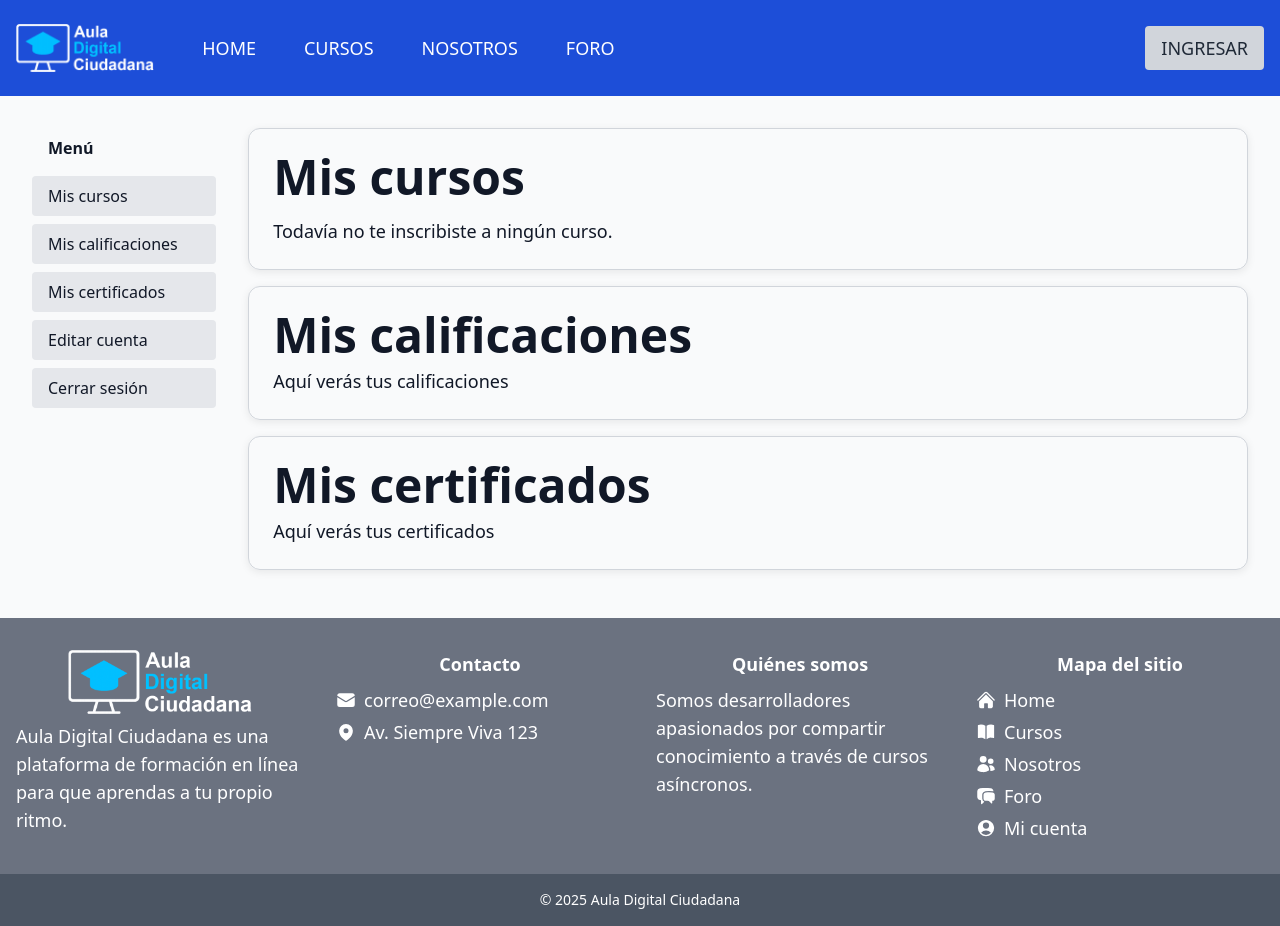
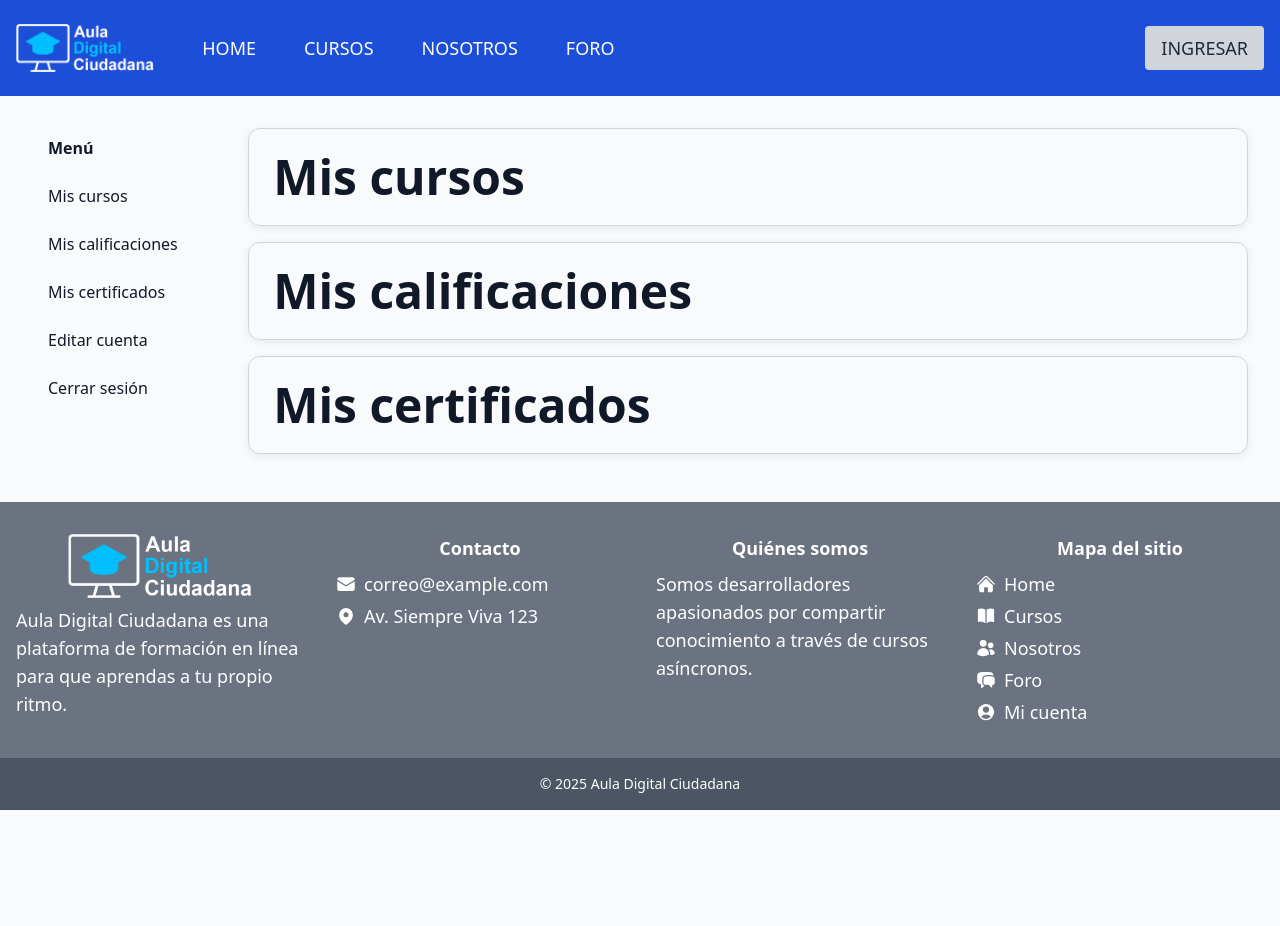
Before and after one commit to estebanaraoz/curso-webapp, a React (Vite) app: page /curso-webapp/dashboard in a window 1280 px wide. After the commit the page ends 810 px from the top, so only its background shows below. Built offline with nearby package versions, Linux system fonts and the light colour scheme.

Commit message:
Update Dashboard layout

```diff
--- a/src/pages/Dashboard.tsx
+++ b/src/pages/Dashboard.tsx
@@ -1,6 +1,6 @@
 import Navbar from '../components/Navbar'
 import Footer from '../components/Footer'
-import CourseSlider from '../components/CourseSlider'
+import CourseCard from '../components/CourseCard'
 import { useAuthStore } from '../store/auth'
 import { Link, useNavigate } from 'react-router-dom'
 import { courses } from '../data/courses'
@@ -31,24 +31,24 @@ export default function Dashboard() {
               <span className="block px-4 py-2 font-semibold">Menú</span>
             </li>
             <li>
-              <button className="w-full text-left px-4 py-2 rounded bg-gray-200 hover:bg-gray-300">
+              <button className="w-full text-left px-4 py-2 hover:text-tertiary">
                 Mis cursos
               </button>
             </li>
             <li>
-              <button className="w-full text-left px-4 py-2 rounded bg-gray-200 hover:bg-gray-300">
+              <button className="w-full text-left px-4 py-2 hover:text-tertiary">
                 Mis calificaciones
               </button>
             </li>
             <li>
-              <button className="w-full text-left px-4 py-2 rounded bg-gray-200 hover:bg-gray-300">
+              <button className="w-full text-left px-4 py-2 hover:text-tertiary">
                 Mis certificados
               </button>
             </li>
             <li>
               <Link
                 to="/perfil"
-                className="block w-full text-left px-4 py-2 rounded bg-gray-200 hover:bg-gray-300"
+                className="block w-full text-left px-4 py-2 hover:text-tertiary"
               >
                 Editar cuenta
               </Link>
@@ -56,7 +56,7 @@ export default function Dashboard() {
             <li>
               <button
                 onClick={handleLogout}
-                className="w-full text-left px-4 py-2 rounded bg-gray-200 hover:bg-gray-300"
+                className="w-full text-left px-4 py-2 hover:text-tertiary"
               >
                 Cerrar sesión
               </button>
@@ -66,54 +66,52 @@ export default function Dashboard() {
         <section className="flex-grow space-y-4 w-full">
           <div className="border border-gray-300 rounded-card shadow-card p-card space-y-4 w-full">
             <h1 className="text-5xl font-bold">Mis cursos</h1>
-            {enrolledCourses.length === 0 ? (
-              <p>Todavía no te inscribiste a ningún curso.</p>
-            ) : (
-              <>
             {currentCourses.length > 0 && (
               <div className="space-y-2">
                 <h2 className="text-4xl font-semibold">Actualmente cursando</h2>
-                    <CourseSlider
-                      courses={currentCourses.map(course => {
+                <div className="grid gap-6 items-start justify-center justify-items-center sm:justify-start sm:justify-items-start grid-cols-[repeat(auto-fill,minmax(320px,1fr))]">
+                  {currentCourses.map(course => {
                     const info = courses.find(c => c.id === course.id)
-                        return {
-                          id: course.id,
-                          title: info?.title ?? course.title,
-                          weeks: info?.weeks ?? 0,
-                          level: info?.level ?? '',
-                          image: info?.image ?? '',
-                        }
+                    return (
+                      <CourseCard
+                        key={course.id}
+                        id={course.id}
+                        title={info?.title ?? course.title}
+                        weeks={info?.weeks ?? 0}
+                        level={info?.level ?? ''}
+                        image={info?.image ?? ''}
+                      />
+                    )
                   })}
-                    />
+                </div>
               </div>
             )}
             {finishedCourses.length > 0 && (
               <div className="space-y-2">
                 <h2 className="text-4xl font-semibold">Cursos finalizados</h2>
-                    <CourseSlider
-                      courses={finishedCourses.map(course => {
+                <div className="grid gap-6 items-start justify-center justify-items-center sm:justify-start sm:justify-items-start grid-cols-[repeat(auto-fill,minmax(320px,1fr))]">
+                  {finishedCourses.map(course => {
                     const info = courses.find(c => c.id === course.id)
-                        return {
-                          id: course.id,
-                          title: info?.title ?? course.title,
-                          weeks: info?.weeks ?? 0,
-                          level: info?.level ?? '',
-                          image: info?.image ?? '',
-                        }
+                    return (
+                      <CourseCard
+                        key={course.id}
+                        id={course.id}
+                        title={info?.title ?? course.title}
+                        weeks={info?.weeks ?? 0}
+                        level={info?.level ?? ''}
+                        image={info?.image ?? ''}
+                      />
+                    )
                   })}
-                    />
                 </div>
-                )}
-              </>
+              </div>
             )}
           </div>
           <div className="border border-gray-300 rounded-card shadow-card p-card space-y-2 w-full">
             <h1 className="text-5xl font-bold">Mis calificaciones</h1>
-            <p>Aquí verás tus calificaciones</p>
           </div>
           <div className="border border-gray-300 rounded-card shadow-card p-card space-y-2 w-full">
             <h1 className="text-5xl font-bold">Mis certificados</h1>
-            <p>Aquí verás tus certificados</p>
           </div>
         </section>
       </main>
```
Lines whose indentation alone changed are shown as unchanged.
